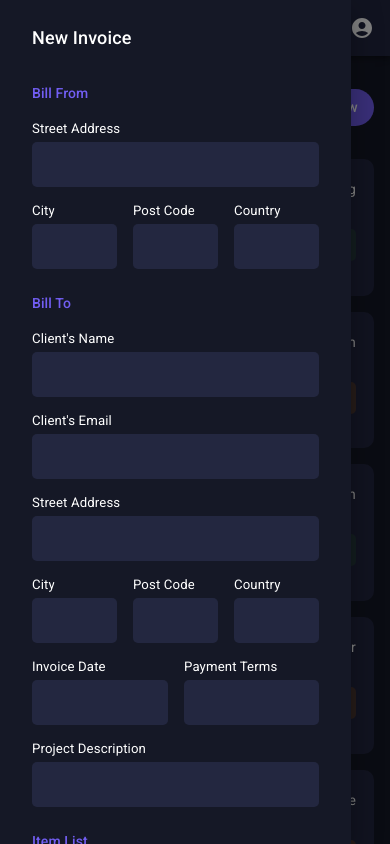
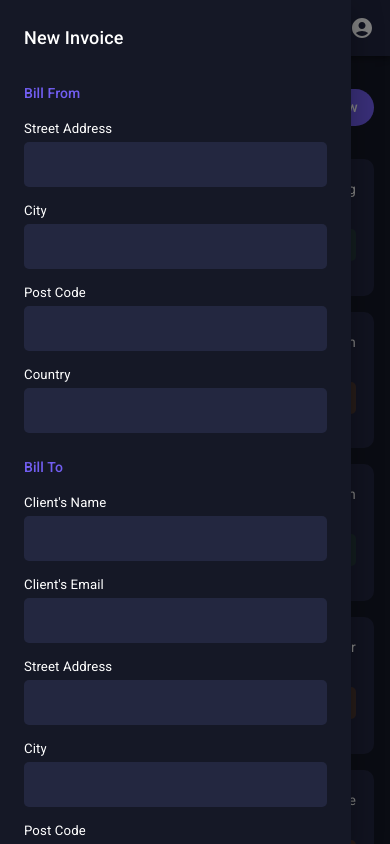
Before and after one commit to LeonelCurti/invoice-app, a React (Create React App) app: page /invoices in a window 390 px wide. Both pictures are taken after a click on the button "New". Shown: the top 844 px of the page. Built offline with nearby package versions, Linux system fonts and the light colour scheme.

Commit message:
Make edit and create invoice form fields and buttons responsive in smaller devices

```diff
--- a/src/components/form/Fields.js
+++ b/src/components/form/Fields.js
@@ -20,21 +20,21 @@ const BillingInfoForm = () => {
             fullWidth
           />
         </Grid>
-        <Grid item xs={4}>
+        <Grid item xs={12} sm={4}>
           <TextFieldStyle
             label="City"
             // helperText="Some important text"
             fullWidth
           />
         </Grid>
-        <Grid item xs={4}>
+        <Grid item xs={12} sm={4}>
           <TextFieldStyle
             label="Post Code"
             // helperText="Some important text"
             fullWidth
           />
         </Grid>
-        <Grid item xs={4}>
+        <Grid item xs={12} sm={4}>
           <TextFieldStyle
             label="Country"
             // helperText="Some important text"
@@ -67,35 +67,35 @@ const BillingInfoForm = () => {
             fullWidth
           />
         </Grid>
-        <Grid item xs={4}>
+        <Grid item xs={12} sm={4}>
           <TextFieldStyle
             label="City"
             // helperText="Some important text"
             fullWidth
           />
         </Grid>
-        <Grid item xs={4}>
+        <Grid item xs={12} sm={4}>
           <TextFieldStyle
             label="Post Code"
             // helperText="Some important text"
             fullWidth
           />
         </Grid>
-        <Grid item xs={4}>
+        <Grid item xs={12} sm={4}>
           <TextFieldStyle
             label="Country"
             // helperText="Some important text"
             fullWidth
           />
         </Grid>
-        <Grid item xs={6}>
+        <Grid item xs={12} sm={4}>
           <TextFieldStyle
             label="Invoice Date"
             // helperText="Some important text"
             fullWidth
           />
         </Grid>
-        <Grid item xs={6}>
+        <Grid item xs={12} sm={4}>
           <TextFieldStyle
             label="Payment Terms"
             // helperText="Some important text"
--- a/src/components/form/ItemsTable.js
+++ b/src/components/form/ItemsTable.js
@@ -27,6 +27,7 @@ const BillingItemsTable = ({ items }) => {
         <Table
           sx={{
             minWidth: 400,
+            minHeight: 82,
             "& .MuiTableCell-root": {
               // padding: 1,
               borderBottom: "none",
--- a/src/pages/Invoice/EditInvoiceForm.js
+++ b/src/pages/Invoice/EditInvoiceForm.js
@@ -3,12 +3,23 @@ import { Box, Typography } from "@mui/material";
 import SideDrawer from "../../components/SideDrawer";
 import Fields from "../../components/form/Fields";
 import ItemsTable from "../../components/form/ItemsTable";
-import { ButtonStyle } from "../../components/shared/Buttons";
+import {
+  CancelButtonStyle,
+  ButtonStyle,
+} from "../../components/shared/Buttons";
 
 const EditInvoiceForm = ({ invoice, open, onCancel }) => {
   return (
     <SideDrawer open={open} onClose={onCancel}>
-      <Box display="flex" flexDirection="column" px={4} pt={3} pb={1}>
+      <Box
+        sx={{
+          display: "flex",
+          flexDirection: "column",
+          px: { xs: 3, sm: 4 },
+          pt: 3,
+          pb: 1,
+        }}
+      >
         <Typography variant="h6" gutterBottom>
           Edit<span style={{ color: "#7986cb" }}> #</span>
           {invoice.id}
@@ -18,7 +29,7 @@ const EditInvoiceForm = ({ invoice, open, onCancel }) => {
         <ButtonStyle
           onClick={() => {}}
           sx={{
-            marginY: 2,
+            marginY: 3,
             backgroundColor: "background.paper",
           }}
         >
@@ -27,24 +38,21 @@ const EditInvoiceForm = ({ invoice, open, onCancel }) => {
         <Box
           sx={{
             display: "flex",
+            flexDirection: { xs: "column", sm: "row" },
             justifyContent: "flex-end",
             paddingY: 1,
             gap: 3,
           }}
         >
-          <ButtonStyle
-            sx={{
-              backgroundColor: "background.light",
-              "&:hover": {
-                // border:'1px solid red',
-                backgroundColor: "primary.dark",
-              },
-            }}
+          <CancelButtonStyle
+            sx={{ order: { xs: 2, sm: 1 } }}
             onClick={onCancel}
           >
             Cancel
+          </CancelButtonStyle>
+          <ButtonStyle sx={{ order: { xs: 1, sm: 2 } }}>
+            Save Changes
           </ButtonStyle>
-          <ButtonStyle>Save Changes</ButtonStyle>
         </Box>
       </Box>
     </SideDrawer>
--- a/src/pages/Invoices/CreateInvoiceForm.js
+++ b/src/pages/Invoices/CreateInvoiceForm.js
@@ -17,7 +17,13 @@ const CreateInvoiceForm = ({
   const [items, setItems] = React.useState([]);
   return (
     <SideDrawer open={open} onClose={onDiscard}>
-      <Box display="flex" flexDirection="column" px={4} pt={3} pb={1}>
+      <Box sx={{
+          display: "flex",
+          flexDirection: "column",
+          px: { xs: 3, sm: 4 },
+          pt: 3,
+          pb: 1,
+        }}>
         <Typography variant="h6" gutterBottom>
           New Invoice
         </Typography>
@@ -41,13 +47,33 @@ const CreateInvoiceForm = ({
         <Box
           sx={{
             display: "flex",
+            flexDirection: { xs: "column", sm: "row" },
             paddingY: 1,
           }}
         >
-          <Box flexGrow={1}>
-            <CancelButtonStyle onClick={onDiscard}>Discard</CancelButtonStyle>
+          <Box
+            sx={{
+              order: { xs: 2, sm: 1 },
+              flexGrow: { xs: 0, sm: 1 },
+              marginTop: { xs: 2, sm: 0 },
+              marginBottom: { xs: 2, sm: 0 },
+            }}
+          >
+            <CancelButtonStyle
+              sx={{ width: { xs: "100%", sm: "auto" } }}
+              onClick={onDiscard}
+            >
+              Discard
+            </CancelButtonStyle>
           </Box>
-          <Box display="flex" gap={2}>
+          <Box
+            sx={{
+              display: "flex",
+              order: { xs: 1, sm: 2 },
+              flexDirection: { xs: "column", sm: "row" },
+              gap: 2,
+            }}
+          >
             <ButtonStyle onClick={onSaveAsDraft}>Save As Draft</ButtonStyle>
             <ButtonStyle onClick={onSaveAsPending}>Save {"&"} Send</ButtonStyle>
           </Box>
--- a/src/styles/theme.js
+++ b/src/styles/theme.js
@@ -2,7 +2,7 @@ import { createTheme, responsiveFontSizes } from "@mui/material";
 const PRIMARY = {
   // light: "#a98cff",
   main: "#725EF2",
-  // dark: "#5D4DC4",
+  dark: "#5D4DC4",
   // contrastText: "#fff",
 };
 
```
